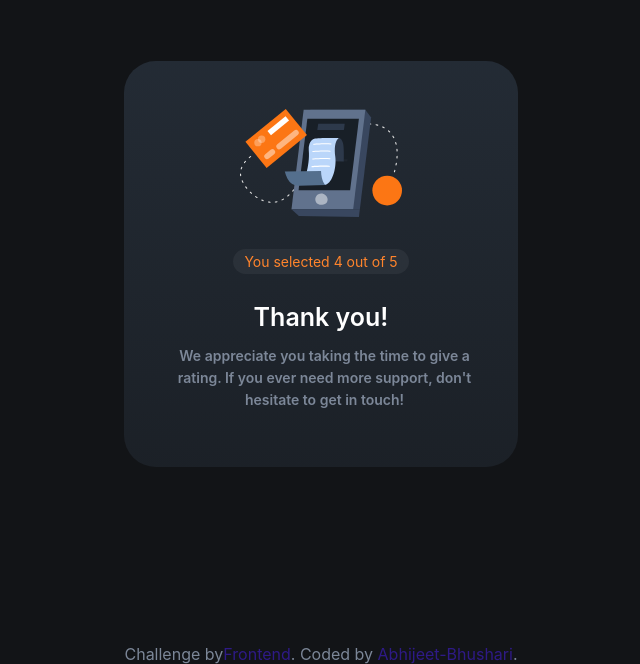
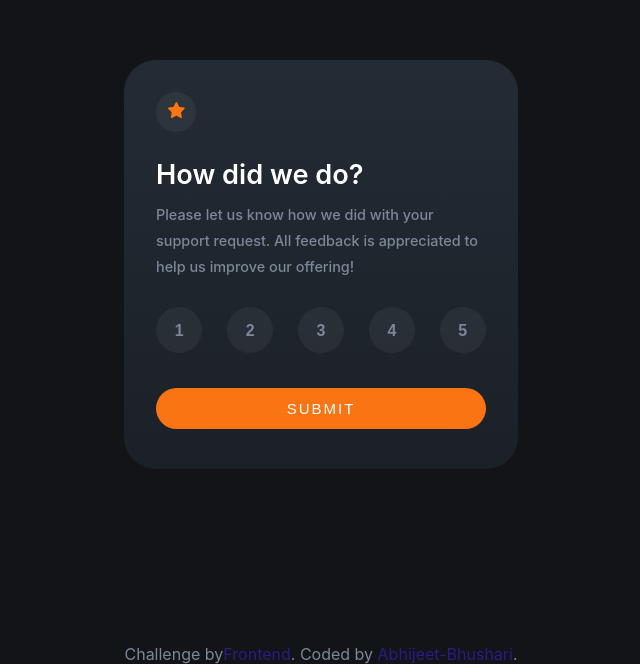
Before and after one commit to Abhijeet-Bhushari/interactive-rating-component, a React (Create React App) app: page / in a window 1280 px wide. Shown: the part 136-800 px from the top of the page, without its empty margins (319-959 px from the left). Built offline with nearby package versions, Linux system fonts and the light colour scheme.

Commit message:
[feature]: Rating page made Interactive

```diff
--- a/package.json
+++ b/package.json
@@ -8,6 +8,7 @@
     "@testing-library/user-event": "^13.5.0",
     "react": "^18.2.0",
     "react-dom": "^18.2.0",
+    "react-router-dom": "^6.16.0",
     "react-scripts": "5.0.1",
     "web-vitals": "^2.1.4"
   },
--- a/src/App.js
+++ b/src/App.js
@@ -1,13 +1,14 @@
-import logo from './logo.svg';
 import './App.css';
+import { BrowserRouter as Router, Route, Routes } from 'react-router-dom';
+import { useState } from 'react';
 import Rating from './components/Rating/Rating'
 import SubmitRating from './components/Rating/SubmitRating'
 function App() {
-  return (
-    <div className="App">
-      <SubmitRating/>
-    </div>
-  );
+  const [myBool, setmyBool] = useState(true);
+  function toggleBool(){
+    setmyBool(!myBool);
+  }
+  return myBool ? <Rating toggleBool = {toggleBool}/> : <SubmitRating/>;
 }
 
 export default App;
--- a/src/components/Rating/Rating.jsx
+++ b/src/components/Rating/Rating.jsx
@@ -1,11 +1,21 @@
-import React from "react";
+import React, {useState} from "react";
 import "./rating.css";
+import SubmitRating from './SubmitRating'
 
-export default function Rating() {
-  //     1 2 3 4 5
-  //   Submit You selected out of 5 Thank you! We appreciate you taking the time
-  //   to give a rating. If you ever need more support, don’t hesitate to get in
-  //   touch!
+export default function Rating(props) {
+  let stars = -1;
+  function handleClick(){
+    if(stars === -1) alert("Please select a rating");
+    else {
+      console.log(props);
+      props.toggleBool();
+    }
+  }
+
+  function countStars(num){
+    stars = num;
+    console.log(stars);
+  }
 
   return (
       <div className="rating-container">
@@ -21,13 +31,13 @@ export default function Rating() {
             </div>
           </div>
           <div className="rating-stars">
-            <button className="rating-star">1</button>
-            <button className="rating-star">2</button>
-            <button className="rating-star">3</button>
-            <button className="rating-star">4</button>
-            <button className="rating-star">5</button>
+            <button className="rating-star" id="1-star" onClick={()=>countStars(1)}>1</button>
+            <button className="rating-star" id="2-star" onClick={()=>countStars(2)}>2</button>
+            <button className="rating-star" id="3-star" onClick={()=>countStars(3)}>3</button>
+            <button className="rating-star" id="4-star" onClick={()=>countStars(4)}>4</button>
+            <button className="rating-star" id="5-star" onClick={()=>countStars(5)}>5</button>
           </div>
-          <button className="rating-button">SUBMIT</button>
+          <button className="rating-button" onClick={()=>handleClick()}>SUBMIT</button>
         </div>
 
         <div className="attribution">
--- a/src/components/Rating/rating.css
+++ b/src/components/Rating/rating.css
@@ -10,6 +10,7 @@
 
 .rating-wrapper{
     width: 330px;
+    height: 345px;
     margin: auto;
     padding: 2em;
     border-radius: 2em;
@@ -21,6 +22,7 @@
     width: 2.5em;
     height: 2.5em;
     line-height: 2.5em;
+    text-align: center;
     border-radius: 50%;
     background-color: rgba(255, 255, 255, 0.05);
 }
@@ -44,7 +46,7 @@
 }
 
 .rating-stars{
-    margin: 1em 0;
+    margin: 1.2em 0;
     display: flex;
     justify-content: space-between;
 }
@@ -60,6 +62,7 @@
     text-align: center;
     border-radius: 50%;
     background-color: rgba(255, 255, 255, 0.05);
+    transition: 0.3s;
 }
 
 .rating-star:hover{
@@ -68,9 +71,14 @@
     transition: 0.3s;
 }
 
+.rating-star:focus{
+    background-color: hsl(25, 97%, 53%);
+    color: #fff;
+}
+
 .rating-button{
     padding: 0.8em 0;
-    margin: 0.5em 0 0 0;
+    margin: 1em 0 0 0;
     width: 100%;
     background-color: hsl(25, 97%, 53%);
     color: white;
@@ -79,11 +87,18 @@
     letter-spacing: 2px;
     border-radius: 50px;
     border: none;
+    transition: 0.3s;
 }
 
 .rating-button:hover{
     background-color: white;
     color: hsl(25, 97%, 53%);
+    transition: 0.3s;
+}
+
+.rating-button:focus{
+    background-color: white;
+    color: hsl(25, 97%, 53%)
 }
 
 .attribution{
@@ -91,6 +106,7 @@
     color:hsl(216, 12%, 54%);
     bottom: 0;
     width: 100%;
+    text-align: center;
 }
 
 .attribution a{
--- a/src/components/Rating/submitRating.css
+++ b/src/components/Rating/submitRating.css
@@ -12,8 +12,10 @@
     align-self: center;
     margin: auto;
     width: 330px;
+    height: 345px;
     padding: 2em;
     border-radius: 2em;
+    text-align: center;
     background: linear-gradient(to bottom, hsla(213, 20%, 18%, 0.921) 0%, hsla(213, 20%, 18%, 0.5) 100%);
 }
 
@@ -28,11 +30,11 @@
     border-radius: 1em;
     color: rgb(255, 132, 44);
     width: 12em;
-    font-size: 14px;
+    font-size: 15px;
 }
 
 .submit-text{
-    margin: 1.5em auto;
+    margin: 1.5em auto 1em auto;
 }
 
 .submit-heading{
@@ -42,12 +44,12 @@
 }
 
 .submit-desc{
-    margin: 0 0 0 0.5em;
+    margin: 0 auto 0 auto;
     font-size: 14px;
+    width: 325px;
     font-weight: 600;
     line-height: 22px;
     color:hsl(216, 12%, 54%);
-
 }
 
 .attribution{
@@ -55,6 +57,7 @@
     color:hsl(216, 12%, 54%);
     bottom: 0;
     width: 100%;
+    text-align: center;
 }
 
 .attribution a{
```
Also changed, not shown: 1 other file (tests, documents, lock files or other folders).
